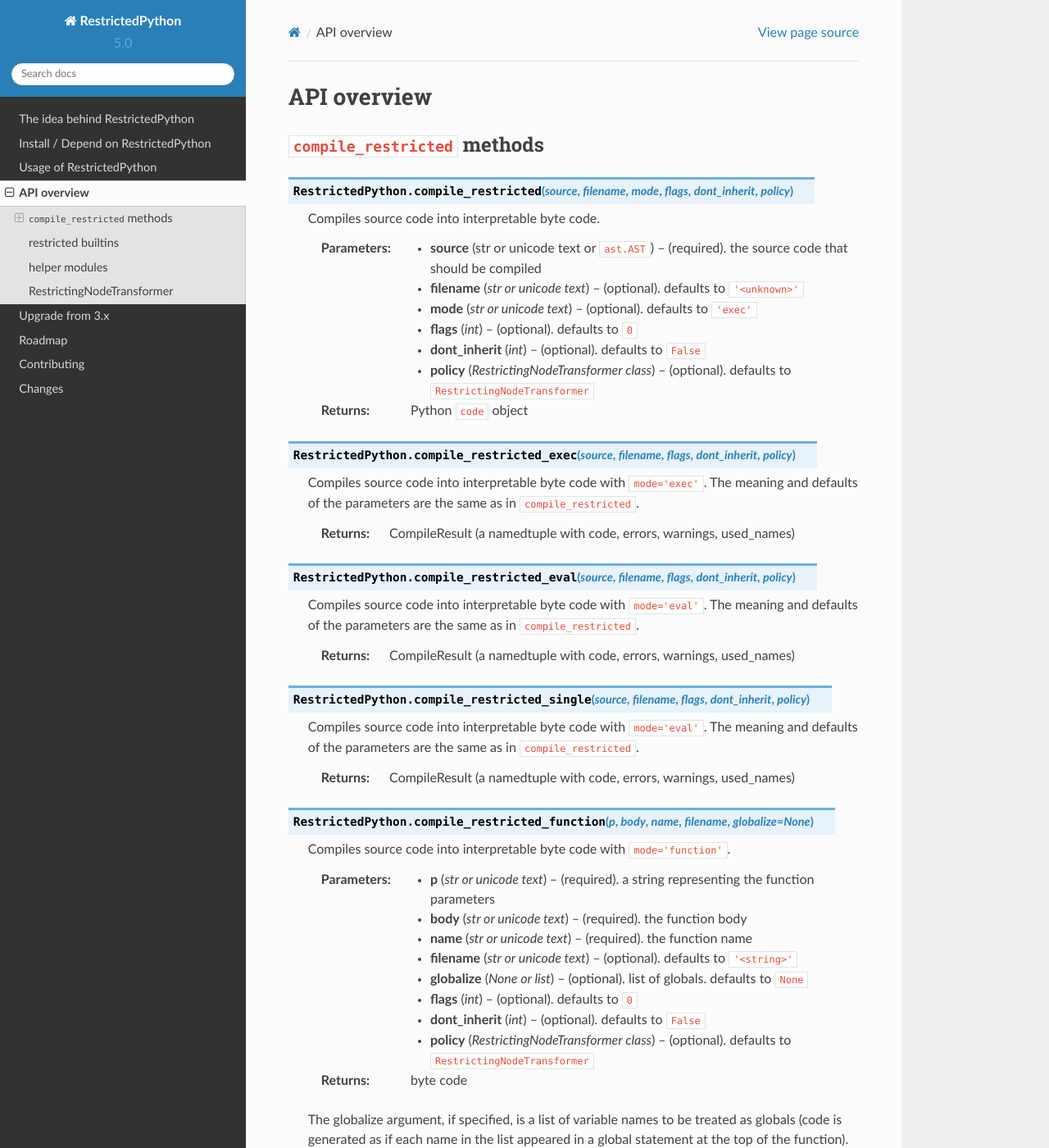
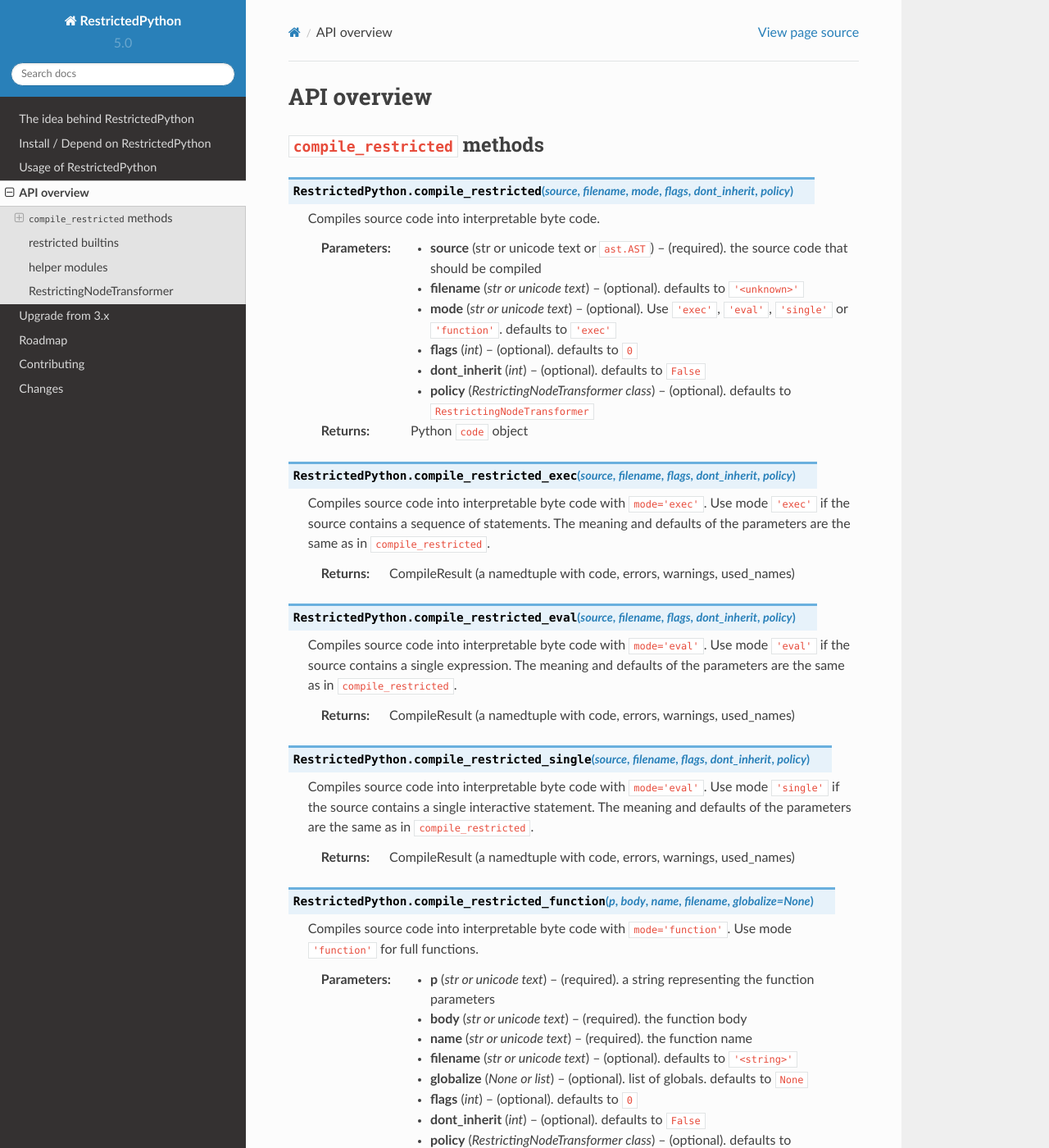
Before and after one commit to zopefoundation/RestrictedPython, a Sphinx documentation site: the page built from docs/usage/api.rst, in a window 1280 px wide and 1400 px high. Shown: the whole window at 82% size. Built offline with Sphinx 7.4.7 and the Read the Docs theme 2.0.0, drawn with Linux system fonts in a browser that asks for light colours.

Commit message:
- Document parameter ``mode`` for the ``compile_restricted`` functions (fixes   #157)

```diff
--- a/CHANGES.rst
+++ b/CHANGES.rst
@@ -3,6 +3,9 @@
 
 5.1a0 (unreleased)
 ------------------
+
+- Document parameter ``mode`` for the ``compile_restricted`` functions
+  (`#157 <https://github.com/zopefoundation/RestrictedPython/issues/157>`_)
 
 - Fix documentation for ``compile_restricted_function``
   (`#158 <https://github.com/zopefoundation/RestrictedPython/issues/158>`_)
--- a/docs/usage/api.rst
+++ b/docs/usage/api.rst
@@ -11,7 +11,7 @@
 
     :param source: (required). the source code that should be compiled
     :param filename: (optional). defaults to ``'<unknown>'``
-    :param mode: (optional). defaults to ``'exec'``
+    :param mode: (optional). Use ``'exec'``, ``'eval'``, ``'single'`` or ``'function'``. defaults to ``'exec'``
     :param flags: (optional). defaults to ``0``
     :param dont_inherit: (optional). defaults to ``False``
     :param policy: (optional). defaults to ``RestrictingNodeTransformer``
@@ -27,6 +27,7 @@
     :module: RestrictedPython
 
     Compiles source code into interpretable byte code with ``mode='exec'``.
+    Use mode ``'exec'`` if the source contains a sequence of statements.
     The meaning and defaults of the parameters are the same as in
     ``compile_restricted``.
 
@@ -36,6 +37,7 @@
     :module: RestrictedPython
 
     Compiles source code into interpretable byte code with ``mode='eval'``.
+    Use mode ``'eval'`` if the source contains a single expression.
     The meaning and defaults of the parameters are the same as in
     ``compile_restricted``.
 
@@ -45,6 +47,7 @@
     :module: RestrictedPython
 
     Compiles source code into interpretable byte code with ``mode='eval'``.
+    Use mode ``'single'`` if the source contains a single interactive statement.
     The meaning and defaults of the parameters are the same as in
     ``compile_restricted``.
 
@@ -54,6 +57,7 @@
     :module: RestrictedPython
 
     Compiles source code into interpretable byte code with ``mode='function'``.
+    Use mode ``'function'`` for full functions.
 
     :param p: (required). a string representing the function parameters
     :param body: (required). the function body
```
